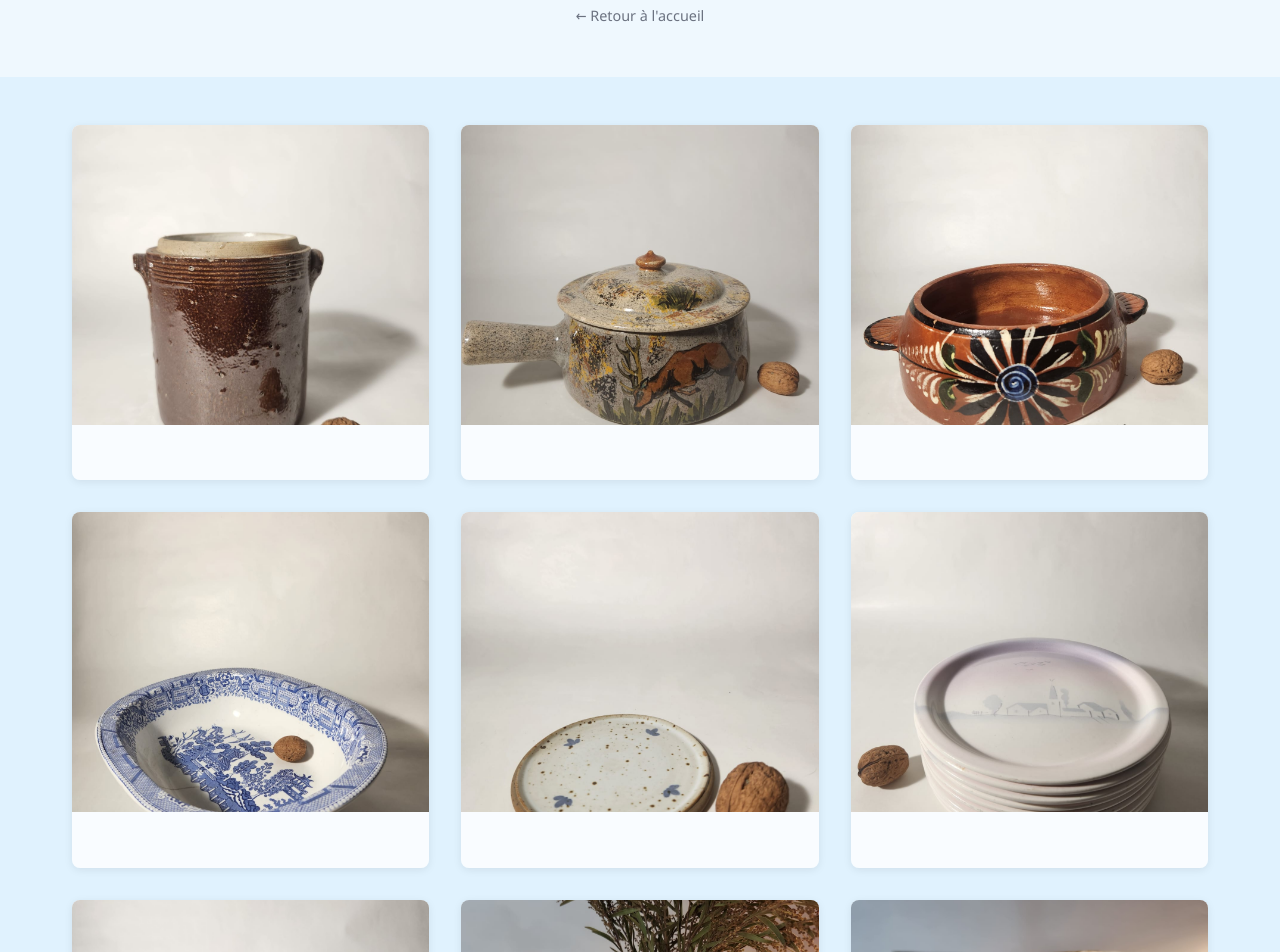
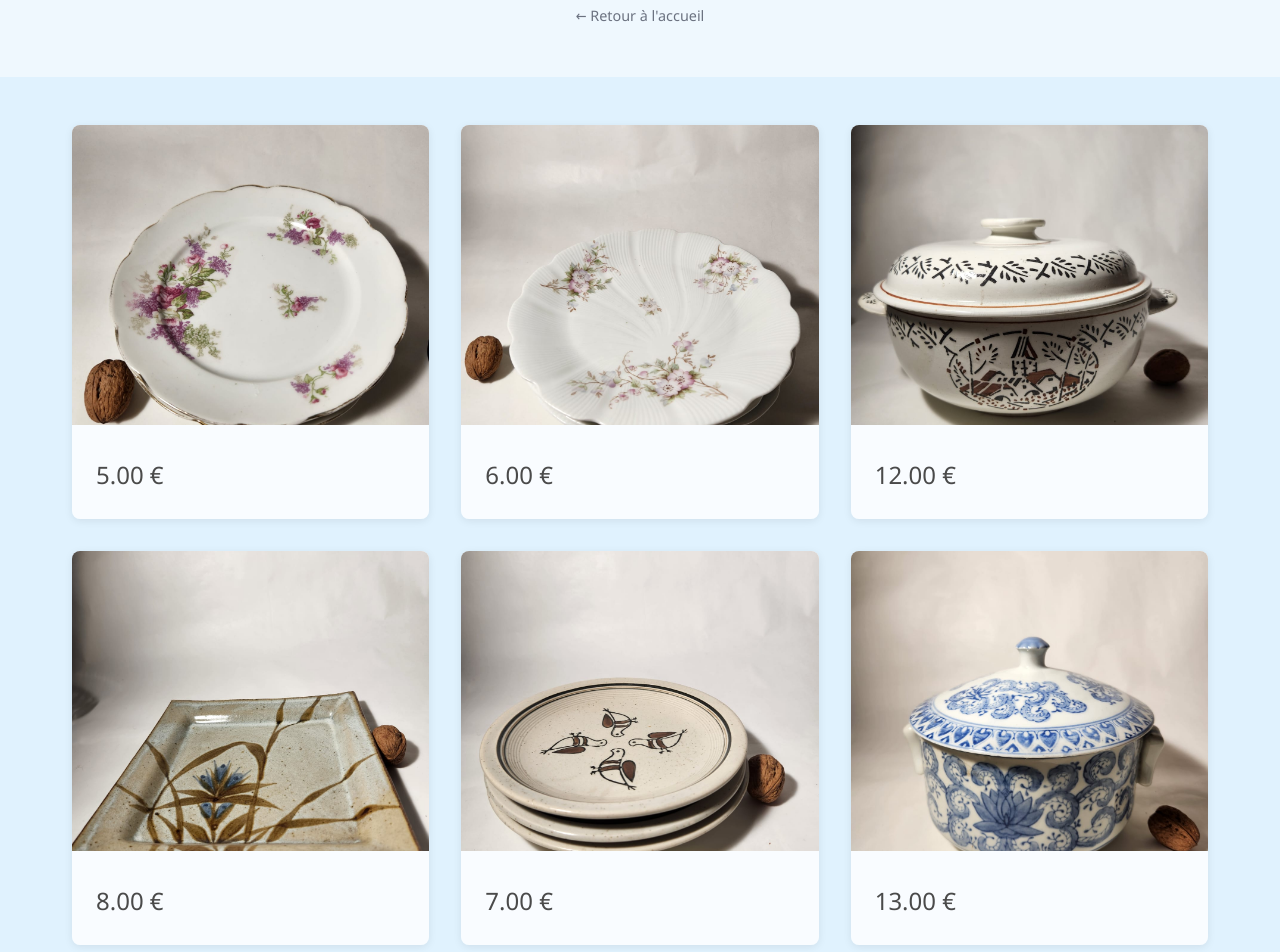
Before and after one commit to eleonorerocamora/LTPB2, a plain HTML site: page campagne.html in a window 1280 px wide. Shown: the part 220-1172 px from the top of the page. Drawn offline with Linux system fonts and the light colour scheme.

Commit message:
update campagne 2

```diff
--- a/campagne.html
+++ b/campagne.html
@@ -172,9 +172,27 @@
     document.title = 'LTPB - Campagne';
 
     const defaultImagePaths = [
-      'image catégories/campagne/PHOTO-2026-05-05-11-21-31.JPG',
-      'image catégories/campagne/PHOTO-2026-05-05-11-25-08.JPG',
-      'image catégories/campagne/PHOTO-2026-05-05-11-25-23.JPG',
+      'image catégories/campagne/PHOTO-2026-03-22-22-38-14.jpg',
+      'image catégories/campagne/PHOTO-2026-03-22-22-41-11.jpg',
+      'image catégories/campagne/PHOTO-2026-03-23-22-18-51.jpg',
+      'image catégories/campagne/PHOTO-2026-03-23-23-54-37.jpg',
+      'image catégories/campagne/PHOTO-2026-03-23-23-55-40.jpg',
+      'image catégories/campagne/PHOTO-2026-03-24-00-03-40.jpg',
+      'image catégories/campagne/PHOTO-2026-03-24-00-05-47.jpg',
+      'image catégories/campagne/PHOTO-2026-03-24-00-11-13.jpg',
+      'image catégories/campagne/PHOTO-2026-03-24-20-39-24.jpg',
+      'image catégories/campagne/PHOTO-2026-03-24-20-44-35.jpg',
+      'image catégories/campagne/PHOTO-2026-03-24-20-47-18.jpg',
+      'image catégories/campagne/PHOTO-2026-03-24-20-50-21.jpg',
+      'image catégories/campagne/PHOTO-2026-03-24-20-51-13.jpg',
+      'image catégories/campagne/PHOTO-2026-03-24-20-57-41.jpg',
+      'image catégories/campagne/PHOTO-2026-03-24-20-58-50.jpg',
+      'image catégories/campagne/PHOTO-2026-03-25-23-23-43.jpg',
+      'image catégories/campagne/PHOTO-2026-03-28-19-43-31.jpg',
+      'image catégories/campagne/PHOTO-2026-03-28-19-46-03.jpg',
+      'image catégories/campagne/PHOTO-2026-03-28-19-55-02.jpg',
+      'image catégories/campagne/PHOTO-2026-03-28-19-56-01.jpg',
+      'image catégories/campagne/PHOTO-2026-03-28-22-31-02.jpg',
       'image catégories/campagne/PHOTO-2026-05-05-11-37-52.JPG',
       'image catégories/campagne/PHOTO-2026-05-06-22-51-55.JPG',
       'image catégories/campagne/PHOTO-2026-05-06-22-53-30.JPG',
@@ -215,13 +233,19 @@
       'image catégories/campagne/PHOTO-2026-08-31-21-53-57.JPG',
       'image catégories/campagne/PHOTO-2026-08-31-21-56-46.JPG',
       'image catégories/campagne/PHOTO-2026-08-31-22-07-07.JPG',
-      'image catégories/campagne/PHOTO-2026-08-31-22-28-55.JPG'
+      'image catégories/campagne/PHOTO-2026-08-31-22-28-55.JPG',
+      'image catégories/campagne/PHOTO-2026-11-08-17-15-21.JPG',
+      'image catégories/campagne/PHOTO-2026-11-08-17-39-13.JPG',
+      'image catégories/campagne/PHOTO-2026-11-08-17-39-50.JPG',
+      'image catégories/campagne/PHOTO-2026-11-08-17-51-49.JPG',
+      'image catégories/campagne/PHOTO-2026-11-08-18-20-34.JPG',
+      'image catégories/campagne/PHOTO-2026-11-08-18-26-27.JPG',
+      'image catégories/campagne/PHOTO-2026-11-08-19-26-09.JPG'
     ];
 
     const HARDCODED_DEFAULT_PRICES = {
   'image catégories/campagne/PHOTO-2026-03-22-22-38-14.jpg': '5.00',
   'image catégories/campagne/PHOTO-2026-03-22-22-41-11.jpg': '6.00',
-      'image catégories/campagne/PHOTO-2026-03-23-13-23-27.jpg': '10.00',
   'image catégories/campagne/PHOTO-2026-03-23-22-18-51.jpg': '12.00',
   'image catégories/campagne/PHOTO-2026-03-23-23-54-37.jpg': '8.00',
   'image catégories/campagne/PHOTO-2026-03-23-23-55-40.jpg': '7.00',
@@ -239,7 +263,8 @@
   'image catégories/campagne/PHOTO-2026-03-28-19-43-31.jpg': '10.00',
   'image catégories/campagne/PHOTO-2026-03-28-19-46-03.jpg': '6.00',
   'image catégories/campagne/PHOTO-2026-03-28-19-55-02.jpg': '10.00',
-      'image catégories/campagne/PHOTO-2026-03-28-19-56-01.jpg': '12.00'
+  'image catégories/campagne/PHOTO-2026-03-28-19-56-01.jpg': '12.00',
+  'image catégories/campagne/PHOTO-2026-03-28-22-31-02.jpg': '12.00'
 };
 
     const defaultPrices = HARDCODED_DEFAULT_PRICES;
```
Also changed, not shown: index.html (+1 -1 lines), image catégories/campagne/PHOTO-2026-11-08-17-15-21.JPG (added), image catégories/campagne/PHOTO-2026-11-08-17-39-13.JPG (added), image catégories/campagne/PHOTO-2026-11-08-17-39-50.JPG (added), image catégories/campagne/PHOTO-2026-11-08-17-51-49.JPG (added), image catégories/campagne/PHOTO-2026-11-08-18-20-34.JPG (added), image catégories/campagne/PHOTO-2026-11-08-18-26-27.JPG (added), image catégories/campagne/PHOTO-2026-11-08-19-26-09.JPG (added), 3 other files. Lines whose indentation alone changed are shown as unchanged.
